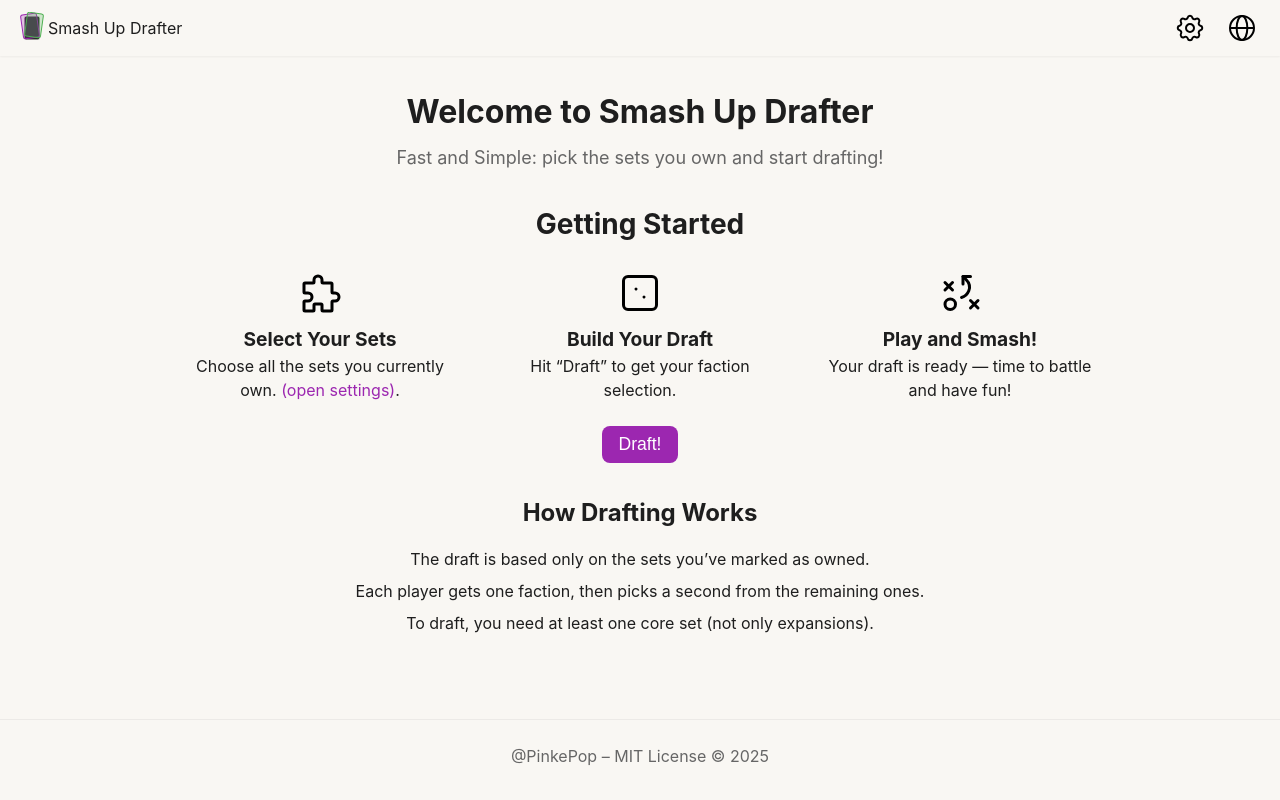
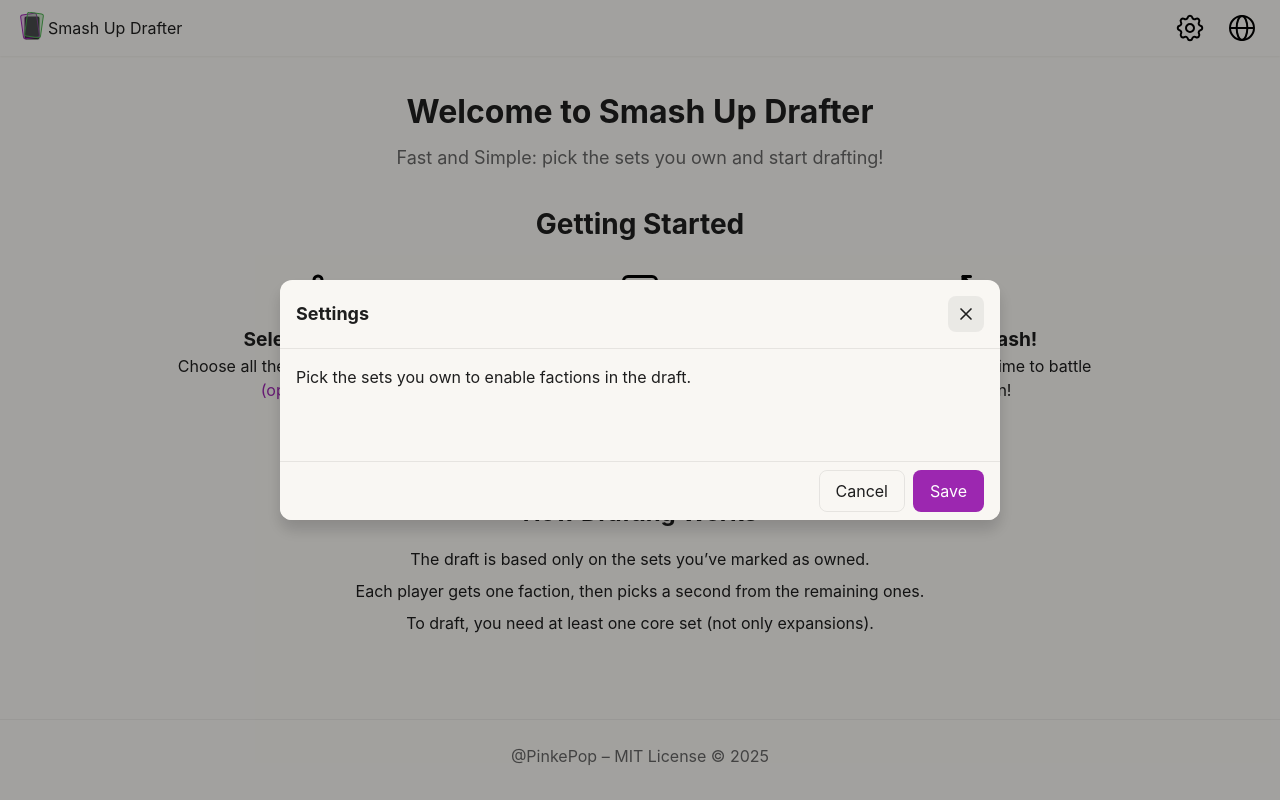
Before and after one commit to PinkePop/smashup-drafter, a website built with Vite: page index.html in a window 1280 px wide. Both pictures are taken after a click on the button 1190 px from the left and 28 px from the top of the page. Built offline with nearby package versions, Linux system fonts and the light colour scheme; a script that the page names is missing; files whose address does not match are found by name.

Commit message:
Open Sesame

```diff
--- a/index.html
+++ b/index.html
@@ -169,6 +169,30 @@
     </div>
   </footer>
 
+  <dialog id="settings-modal" aria-labelledby="settings-title">
+    <article>
+      <header>
+        <h2 id="settings-title">Settings</h2>
+        <button type="button" class="icon-button" data-close aria-label="Close">
+          <svg width="20" height="20" viewBox="0 0 24 24" fill="none" aria-hidden="true">
+            <path d="M18 6L6 18M6 6l12 12" stroke="currentColor" stroke-width="2" stroke-linecap="round" />
+          </svg>
+        </button>
+      </header>
+
+      <div class="content">
+        <p>Pick the sets you own to enable factions in the draft.</p>
+        <div id="products-root"></div>
+      </div>
+
+      <footer>
+        <button type="button" class="secondary" data-close>Cancel</button>
+        <button type="button" class="primary" id="save-settings">Save</button>
+      </footer>
+    </article>
+  </dialog>
+
+
   <script type="module" src="/src/main.js"></script>
   <script src="https://cdn.jsdelivr.net/gh/cnumr/ecoindex_badge@3/assets/js/ecoindex-badge.js" defer></script>
 </body>
--- a/src/lang.js
+++ b/src/components/lang.js
@@ -1,7 +1,8 @@
-export const initLangage = async () => {
+export const initLangage = async (defaultLoading) => {
 
     const lang = localStorage.getItem('lang');
-    const new_lang = (lang === 'en' ? 'fr' : 'en');
+
+    const new_lang = (defaultLoading ? lang : (lang === 'en' ? 'fr' : 'en'));
 
     document.documentElement.setAttribute('lang', new_lang);
 
--- /dev/null
+++ b/src/components/modal.js
@@ -0,0 +1,49 @@
+export function initModal({ modalId, openButtonId }) {
+
+    const modal = document.getElementById(modalId);
+    const openBtn = document.getElementById(openButtonId);
+
+    if (!modal || !openBtn) {
+        console.warn(`Modal "${modalId}" or button "${openButtonId}" not found`);
+        return;
+    }
+
+    const openModal = () => {
+        if (!modal.open) modal.showModal();
+    };
+
+    const closeModal = () => {
+        if (modal.open) modal.close();
+    };
+
+    openBtn.addEventListener('click', openModal);
+
+    modal.addEventListener('click', (e) => {
+        const btn = e.target.closest('[data-close]');
+        if (btn) closeModal();
+    });
+
+    modal.addEventListener('click', (e) => {
+        const rect = modal.getBoundingClientRect();
+        const isInDialog =
+            e.clientX >= rect.left &&
+            e.clientX <= rect.right &&
+            e.clientY >= rect.top &&
+            e.clientY <= rect.bottom;
+
+        if (!isInDialog) closeModal();
+    });
+
+    const saveBtn = modal.querySelector('#save-settings');
+
+    if (saveBtn) {
+        saveBtn.addEventListener('click', async () => {
+            saveBtn.disabled = true;
+            try {
+                closeModal();
+            } finally {
+                saveBtn.disabled = false;
+            }
+        });
+    }
+}
--- a/src/main.js
+++ b/src/main.js
@@ -1,10 +1,11 @@
 
 import './styles/main.scss';
-import { initLangage } from './lang.js';
+import { initLangage } from './components/lang.js';
+import { initModal } from './components/modal.js';
 
 document.addEventListener('DOMContentLoaded', () => {
 
-  initLangage();
+  initLangage(true);
 
   const year_element = document.getElementById('year');
   const lang_button = document.getElementById('lang-toggle-button');
@@ -14,4 +15,14 @@
   lang_button.addEventListener('click', () => {
     initLangage();
   });
+
+  initModal({
+    modalId: 'settings-modal',
+    openButtonId: 'settings-button'
+  });
+
+  initModal({
+    modalId: 'settings-modal',
+    openButtonId: 'open-settings-link'
+  });
 });
--- /dev/null
+++ b/src/styles/components/_modal.scss
@@ -0,0 +1,142 @@
+@use '../utils/variables';
+@use '../utils/media-queries';
+
+$purple-hover: #8A239E;
+$border-light: rgba(0, 0, 0, 0.08);
+$hover-neutral: rgba(0, 0, 0, 0.06);
+
+dialog {
+    position: fixed;
+    top: 50%;
+    left: 50%;
+    margin: 0;
+    transform: translate(-50%, -50%) scale(.98);
+    opacity: 0;
+
+    border: none;
+    padding: 0;
+    width: min(720px, 92vw);
+    max-height: 92vh;
+    background: variables.$color-bg-light;
+    color: variables.$color-text-main;
+    border-radius: variables.$border-radius-lg;
+    box-shadow: variables.$shadow-lg;
+    overflow: hidden;
+
+    transition: opacity .18s ease, transform .18s ease;
+
+    &::backdrop {
+        background: rgba(0, 0, 0, .35);
+        transition: background .18s ease;
+    }
+
+    &[open] {
+        opacity: 1;
+        transform: translate(-50%, -50%) scale(1);
+    }
+
+    article {
+        display: grid;
+        grid-template-rows: auto 1fr auto;
+        min-height: 240px;
+        max-height: 92vh;
+    }
+
+    header {
+        display: flex;
+        align-items: center;
+        justify-content: space-between;
+        padding: variables.$spacing-md;
+        border-bottom: 1px solid $border-light;
+
+        h2 {
+            margin: 0;
+            font-size: 1.125rem;
+            line-height: 1.2;
+            color: variables.$color-text-main;
+        }
+
+        .icon-button {
+            width: 36px;
+            height: 36px;
+            display: grid;
+            place-items: center;
+            background: transparent;
+            color: inherit;
+            border: none;
+            border-radius: variables.$border-radius-md;
+            cursor: pointer;
+            transition: background .15s ease, color .15s ease;
+
+            &:hover,
+            &:focus {
+                background: $hover-neutral;
+                outline: none;
+            }
+
+            svg {
+                width: 20px;
+                height: 20px;
+                stroke: currentColor;
+            }
+        }
+    }
+
+    .content {
+        padding: variables.$spacing-md;
+        overflow: auto;
+    }
+
+    footer {
+        display: flex;
+        justify-content: flex-end;
+        gap: variables.$spacing-sm;
+        padding: variables.$spacing-sm variables.$spacing-md;
+        border-top: 1px solid $border-light;
+
+        .primary,
+        .secondary {
+            padding: variables.$spacing-sm variables.$spacing-md;
+            border-radius: variables.$border-radius-md;
+            border: 1px solid transparent;
+            cursor: pointer;
+            transition: background-color .15s ease, color .15s ease, border-color .15s ease;
+            font: inherit;
+        }
+
+        .primary {
+            background: variables.$color-accent-purple;
+            color: #fff;
+
+            &:hover,
+            &:focus {
+                background: $purple-hover;
+            }
+
+            &:disabled {
+                opacity: .6;
+                cursor: not-allowed;
+            }
+        }
+
+        .secondary {
+            background: transparent;
+            color: variables.$color-text-main;
+            border-color: $border-light;
+
+            &:hover,
+            &:focus {
+                border-color: variables.$color-accent-purple;
+                color: variables.$color-accent-purple;
+            }
+        }
+    }
+}
+
+@media (prefers-reduced-motion: reduce) {
+
+    dialog,
+    dialog::backdrop {
+        transition: none !important;
+    }
+}
--- a/src/styles/main.scss
+++ b/src/styles/main.scss
@@ -4,6 +4,7 @@
 @use "components/header";
 @use "components/steps";
 @use "components/footer";
+@use "components/modal";
 
 @use "utils/variables";
 @use "utils/media-queries";
```
